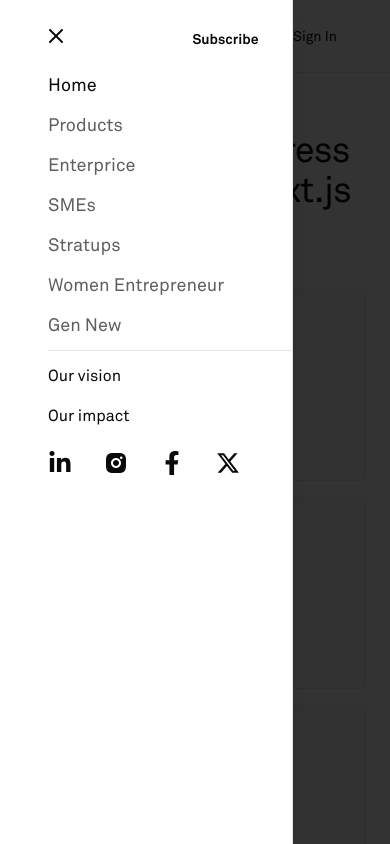
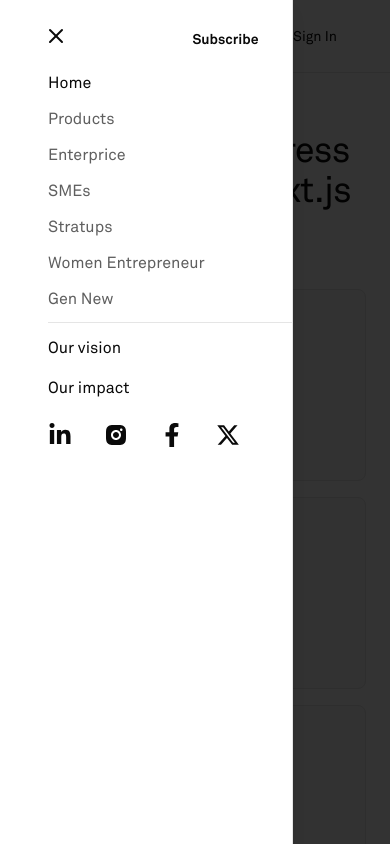
Before and after one commit to kuntarvishnuprasad41/nextjs-wordpress-headless-cms, a Next.js app: page / in a window 390 px wide. Both pictures are taken after a click on the button "Toggle Menu". Shown: the top 844 px of the page. Built offline with nearby package versions, Linux system fonts and the light colour scheme.

Commit message:
updated text

```diff
--- a/components/nav/mobile-nav.tsx
+++ b/components/nav/mobile-nav.tsx
@@ -94,7 +94,7 @@ function MobileLink({
         router.push(href.toString());
         onOpenChange?.(false);
       }}
-      className={cn("text-lg", className)}
+      className={cn("text-base", className)}
       {...props}
     >
       {children}
```
